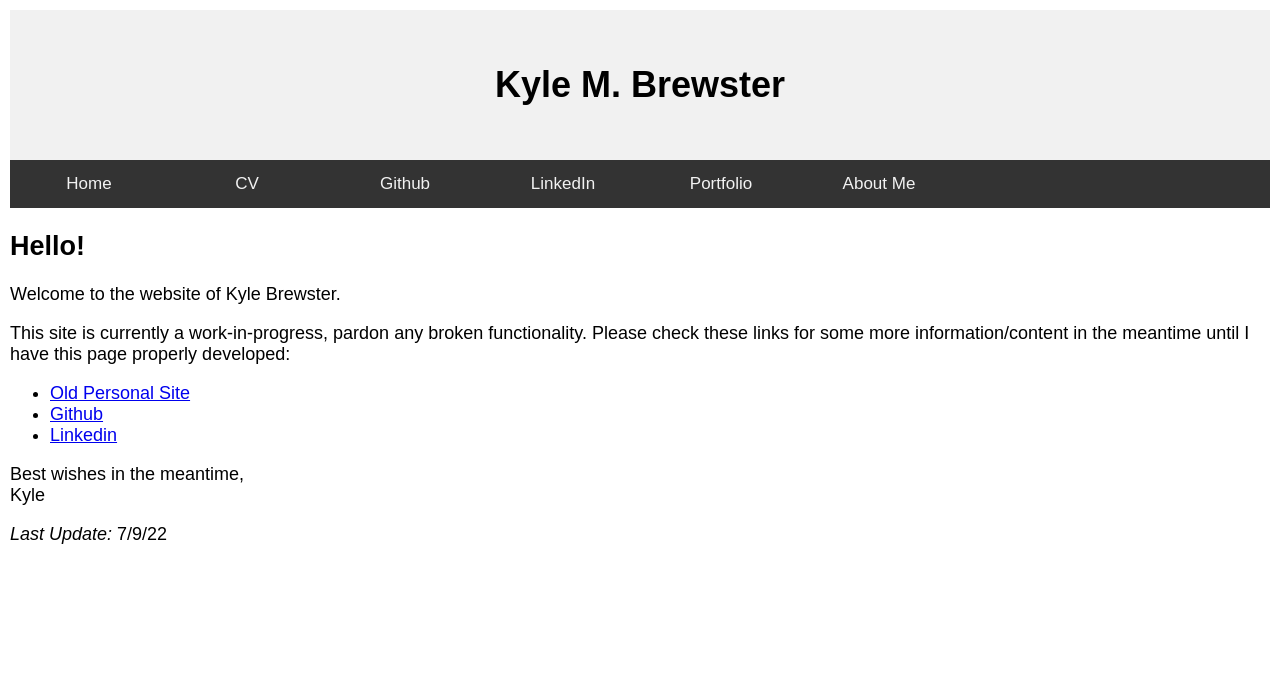
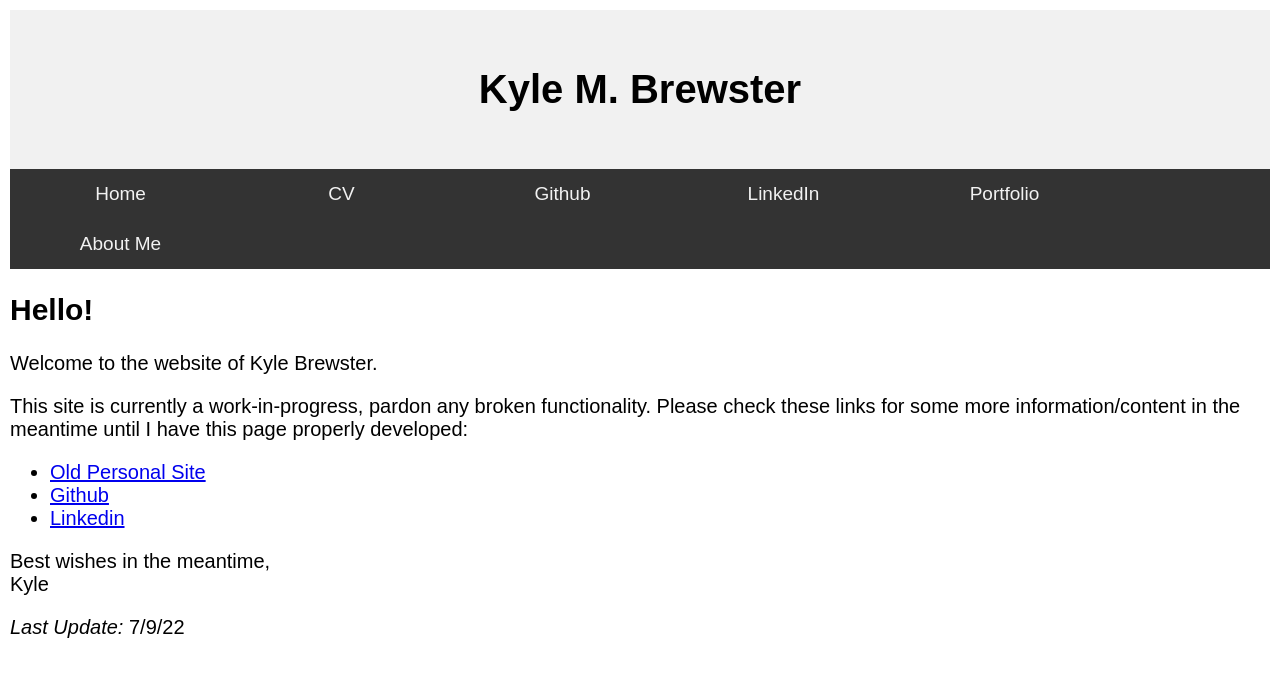
Before and after one commit to k-brew/personal-site, a Jekyll site: the page built from index.md, in a window 1280 px wide. Shown: the top 677 px of the page. Built offline with Jekyll 4.4.1, drawn with Linux system fonts in a browser that asks for light colours.

Commit message:
Update default.html

```diff
--- a/_layouts/default.html
+++ b/_layouts/default.html
@@ -5,7 +5,7 @@
 <style>
 body {
   margin: 10px;
-  font-size: 18px;
+  font-size: 20px;
   font-family: Arial, Helvetica, sans-serif;
 }
 
@@ -27,8 +27,8 @@
   text-align: center;
   padding: 14px 16px;
   text-decoration: none;
-  font-size: 17px;
-  width: 10%;
+  font-size: 19px;
+  width: 15%;
   text-align: center;
 }
 
```
